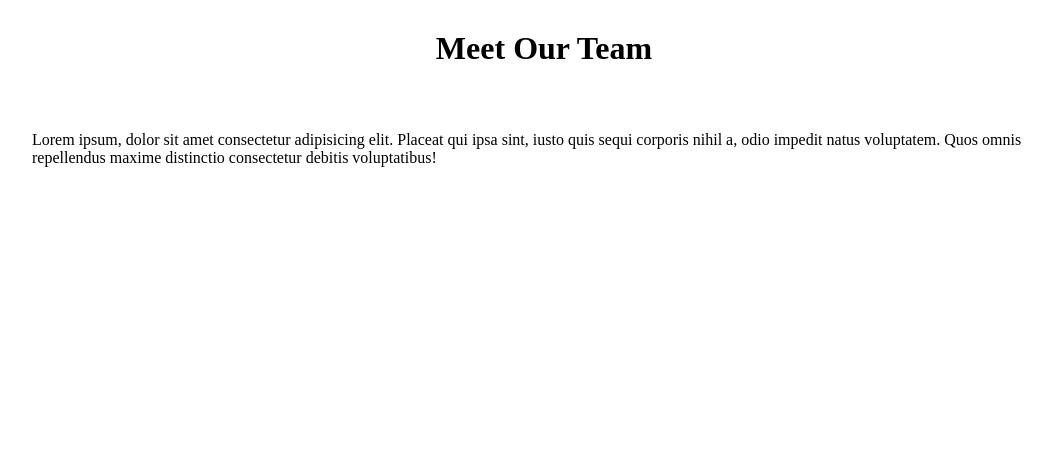
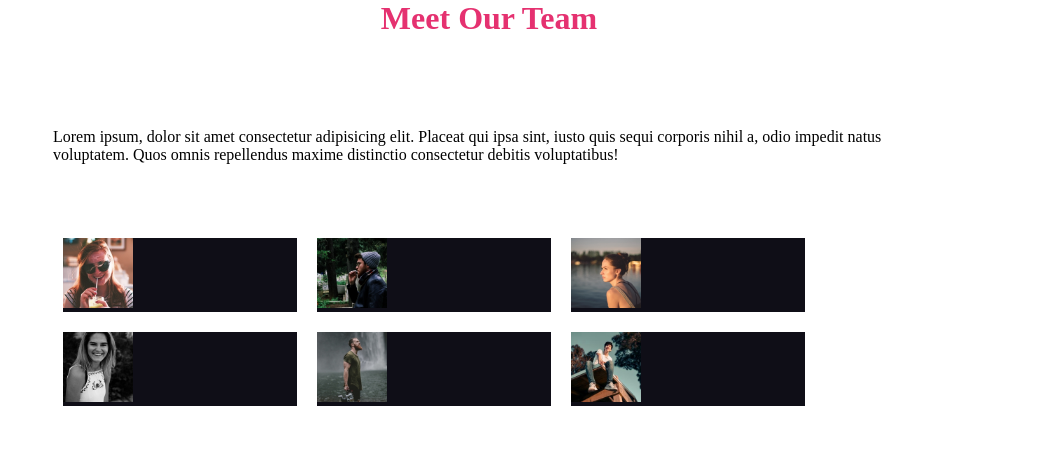
Before and after one commit to LuigiGrimaldi/html-css-float-cards, a plain HTML site: page index.html in a window 1280 px wide. Shown: the whole page, without its empty margins (96-1148 px from the left). Drawn offline with Linux system fonts and the light colour scheme.

Commit message:
main_img commit

```diff
--- a/css/style.css
+++ b/css/style.css
@@ -4,14 +4,50 @@
     box-sizing: border-box;
 }
 
+
+
 #site-header{
-    text-align: center;
-    margin: 30px;
+    text-align: center;4
+    padding: 1.23rem;
+    margin-bottom: 2rem;
+    color: #e53170;
 }
 
 #site-main{
     margin: 5% 10%;
 }
 
+/* UTILITIES */
+.container{
+    max-width: 1170px;
+}
+
+.colums .col{
+    float: left;
+    width: calc(100% / 4);
+    margin: 10px;
+    background-color: #0f0e17;
+}
+
+.clearfix::after{
+    content: '';
+    display: table;
+    clear: both;
+}
+
+.colums .col img{
+    width:70px;
+    height:70px;
+    margin: 0;
+}
+
+#site-main p{
+    padding: 2rem;
+}
+
+.colums{
+    width: 1000px;
+    padding: 2rem;
+}
 
 /* DEBUG */
--- a/index.html
+++ b/index.html
@@ -11,6 +11,7 @@
 
 <body>
 
+    <div class="container">
 
         <header id="site-header">
             <h1>Meet Our Team</h1>
@@ -23,21 +24,34 @@
                 voluptatibus!
             </p>
 
-        <section class="colums">
+            <section class="colums clearfix">
                 <div class="col">
-
+                    <img src="./assets/img/female1.png" alt="">
+                </div>
+                <div class="col">
+                    <img src="./assets/img/male1.png" alt="">
+                </div>
+                <div class="col">
+                    <img src="./assets/img/female2.png" alt="">
+                </div>
+                <div class="col">
+                    <img src="./assets/img/female3.png" alt="">
+                </div>
+                <div class="col">
+                    <img src="./assets/img/male2.png" alt="">
+                </div>
+                <div class="col">
+                    <img src="./assets/img/male3.png" alt="">
                 </div>
 
             </section>
-
-
         </main>
         <!-- /#site-main -->
         <footer id="site-footer">
 
         </footer>
         <!-- /#site-footer -->
-
+    </div>
 </body>
 
 </html>
```
Lines whose indentation alone changed are shown as unchanged.
